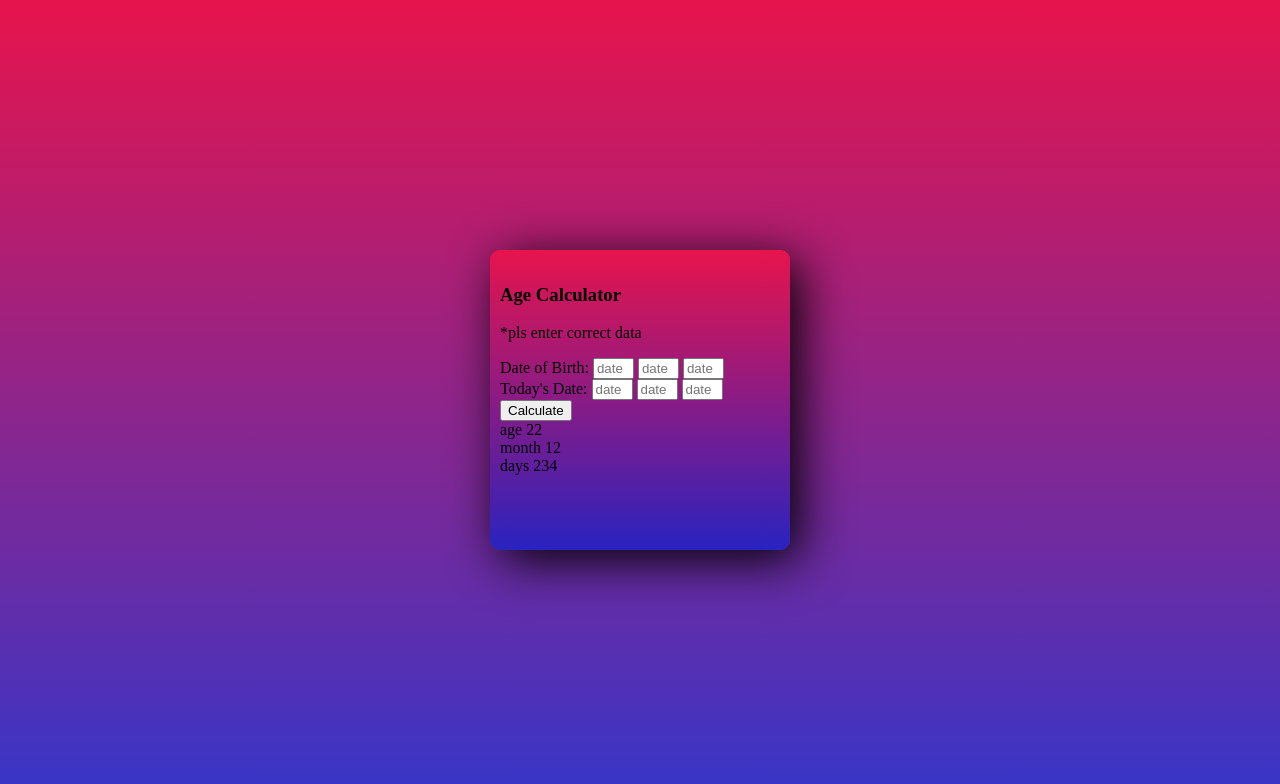
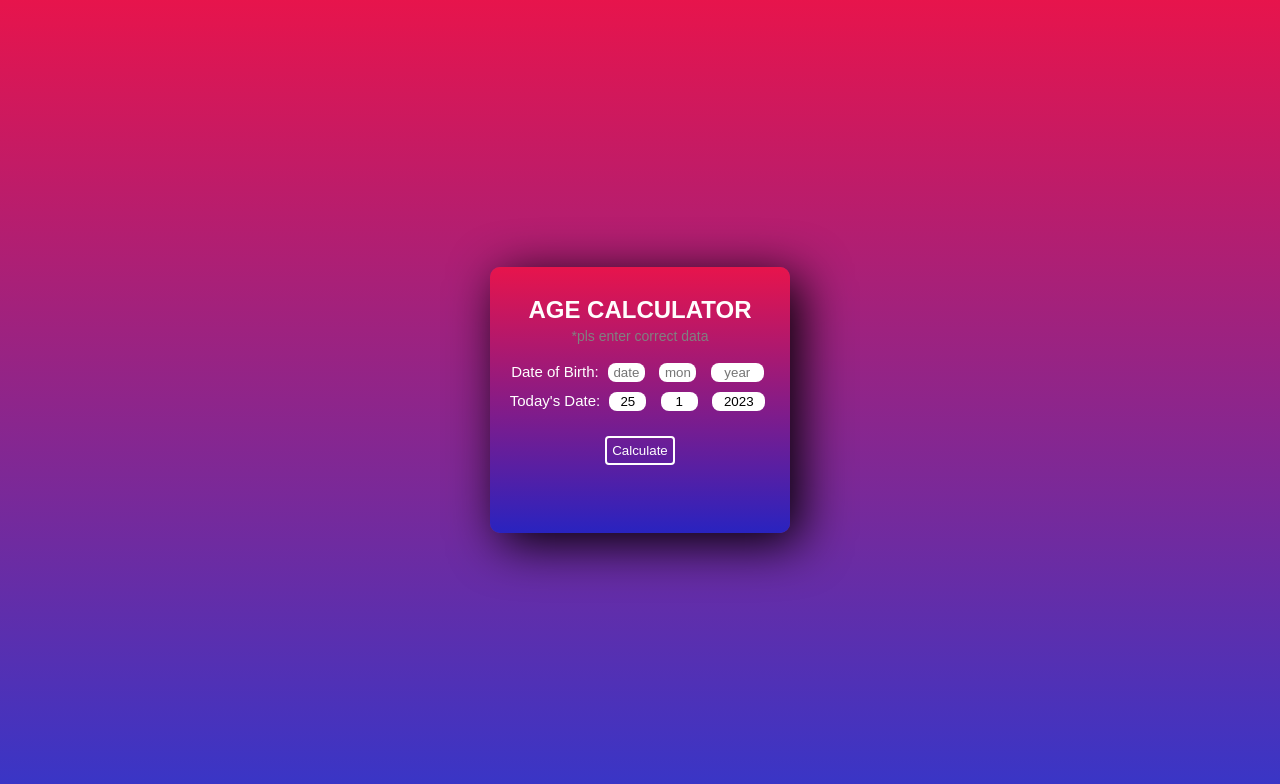
Before and after one commit to sukhepadda/AgeCalculator-JS, a plain HTML site: page index.html in a window 1280 px wide. Drawn offline with Linux system fonts and the light colour scheme; a web font is replaced by a local one.

Commit message:
calcu logic continues

```diff
--- a/index.html
+++ b/index.html
@@ -19,10 +19,11 @@
       <div class="layer">
         <h3 class="heading">Age Calculator</h3>
         <p class="warning">*pls enter correct data</p>
-          <form action="" id="formElement">
+          <form id="formElement" >
               <div>
               <label for="dateOfBirth">Date of Birth: </label>
             <input
+            id="bd"
               type="text"
               placeholder="date"
               size="2"
@@ -30,6 +31,26 @@
               required
             />
             <input
+            id="bm"
+              type="text"
+              placeholder="mon"
+              size="2"
+              maxlength="2"
+              required
+            />
+            <input
+            id="by"
+              type="text"
+              placeholder="year"
+              size="4"
+              maxlength="4"
+              required
+            />
+          </div>
+          <div>
+            <label for="todaysDate">Today's Date: </label>
+            <input
+            id="td"
               type="text"
               placeholder="date"
               size="2"
@@ -37,42 +58,27 @@
               required
             />
             <input
+            id="tm"
               type="text"
-              placeholder="date"
-              size="2"
-              maxlength="2"
-              required
-            />
-          </div>
-          <div>
-            <label for="todaysDate">Today's Date: </label>
-            <input
-              type="text"
-              placeholder="date"
+              placeholder="mon"
               size="2"
               maxlength="2"
               required
             />
             <input
+            id="ty"
               type="text"
-              placeholder="date"
-              size="2"
-              maxlength="2"
-              required
-            />
-            <input
-              type="text"
-              placeholder="date"
-              size="2"
-              maxlength="2"
+              placeholder="year"
+              size="4"
+              maxlength="4"
               required
             />
           </div>
           <button type="submit" id="calcBtn">Calculate</button>
         </form>
-        <span id="age">age 22</span><br />
-        <span id="months">month 12</span><br />
-        <span id="days">days 234</span>
+        <span id="age"></span>
+        <span id="months"></span>
+        <span id="days"></span>
       </div>
     </div>
 
--- a/script.js
+++ b/script.js
@@ -0,0 +1,33 @@
+let formElement = document.getElementById('formElement');
+let bd = document.getElementById('bd');
+let bm = document.getElementById('bm');
+let by = document.getElementById('by');
+let td = document.getElementById('td');
+let tm = document.getElementById('tm');
+let ty = document.getElementById('ty');
+
+let date = new Date();
+// console.log(date);
+
+td.value = date.getDate();
+tm.value = date.getMonth()+1;
+ty.value = date.getFullYear();
+
+formElement.addEventListener('submit', (event) => {
+    event.preventDefault();
+    document.getElementById('age').innerHTML = `age: ${ty.value-by.value}`;
+
+    if (tm.value < bm.value) {
+		document.getElementById('months').innerHTML = `months: ${tm.value - bm.value + 12}`;
+		by.value = by.value - 1;
+	} else {
+		document.getElementById('months').innerHTML = `months: ${tm.value - bm.value}`;
+	}
+
+    if (td.value < bd.value) {
+		document.getElementById('days').innerHTML = `${td.value - bd.value + 30}`;
+		tm.value = tm.value - 1;
+	} else {
+		document.getElementById('days').innerHTML = `${td.value - bd.value}`;
+	}
+})
--- a/style.css
+++ b/style.css
@@ -1,3 +1,4 @@
+@import url('https://fonts.cdnfonts.com/css/segan');
 *{
     box-sizing: border-box;
 }
@@ -7,7 +8,7 @@ body{
     height: 100%;
     margin: 0;
     padding: 0;
-}
+    font-family: 'Segan', sans-serif;}
 .container{
     width: 100%;
     height: 100%;
@@ -18,11 +19,50 @@ body{
     align-items: center;
 }
 .layer{
-    height: 300px;
-    width: 300px;
     background: rgb(34,34,195);
     background: linear-gradient(0deg, rgba(34,34,195,0.9108018207282913) 0%, rgba(231,20,76,1) 100%);
     border-radius: 10px;
-    padding: 15px 10px;
+    padding: 5px 20px 30px 20px;
     box-shadow: 10px 10px 50px;
+    text-align: center;
 }
+.heading{
+    font-size: 24px;
+    text-align: center;
+    color: rgb(255, 253, 253);
+    text-transform: uppercase;
+}
+.warning{
+    color: grey;
+    font-size: 14px;
+    text-align: center;
+    margin-top: -20px;
+}
+label{
+    color: white;
+    font-size: 15px;
+}
+input{
+    border: none;
+    border-radius: 8px;
+    padding: 2px;
+    margin: 5px;
+    text-align: center;
+}
+button{
+    border: white 2px solid;
+    background-color: transparent;
+    border-radius: 4px;
+    color: white;
+    margin: 20px;
+    padding: 5px;
+}
+
+span{
+    color: white;
+    font-size: 20px;
+    font-weight: 600;
+    text-transform: uppercase;
+    display: inline-block;
+    margin: 5px;
+}
```
